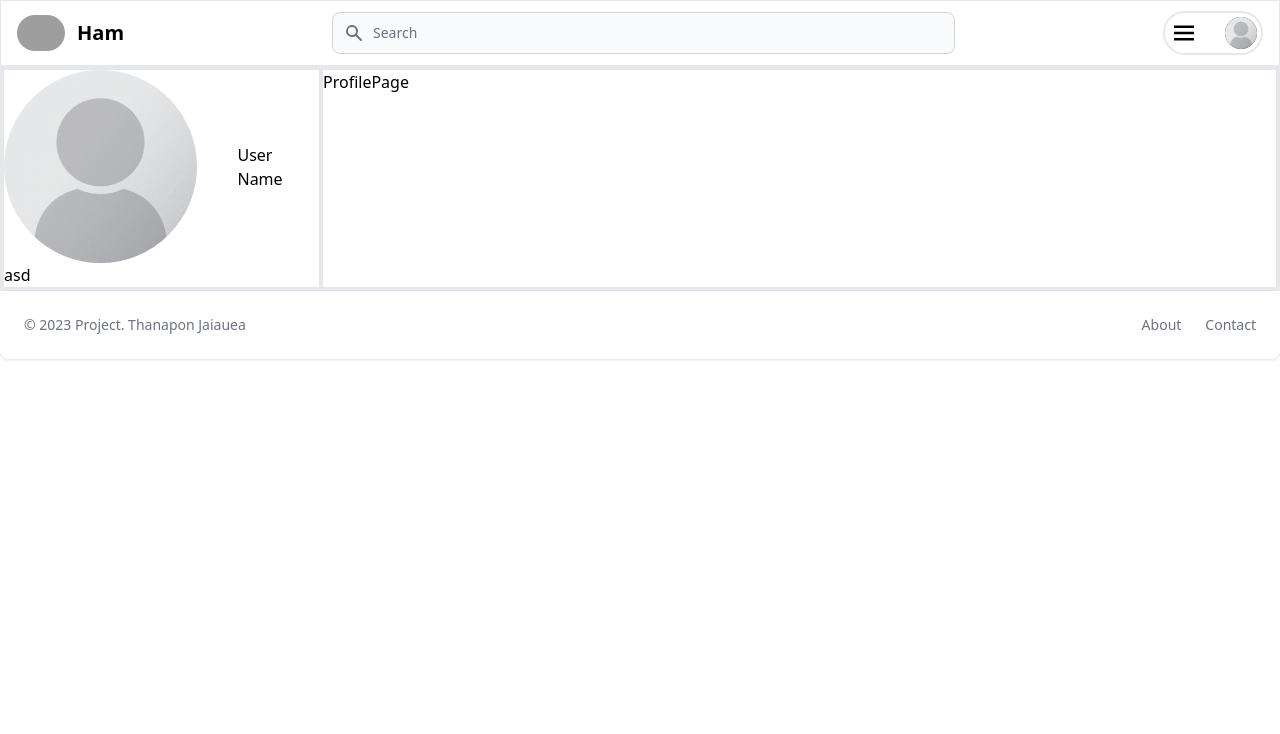
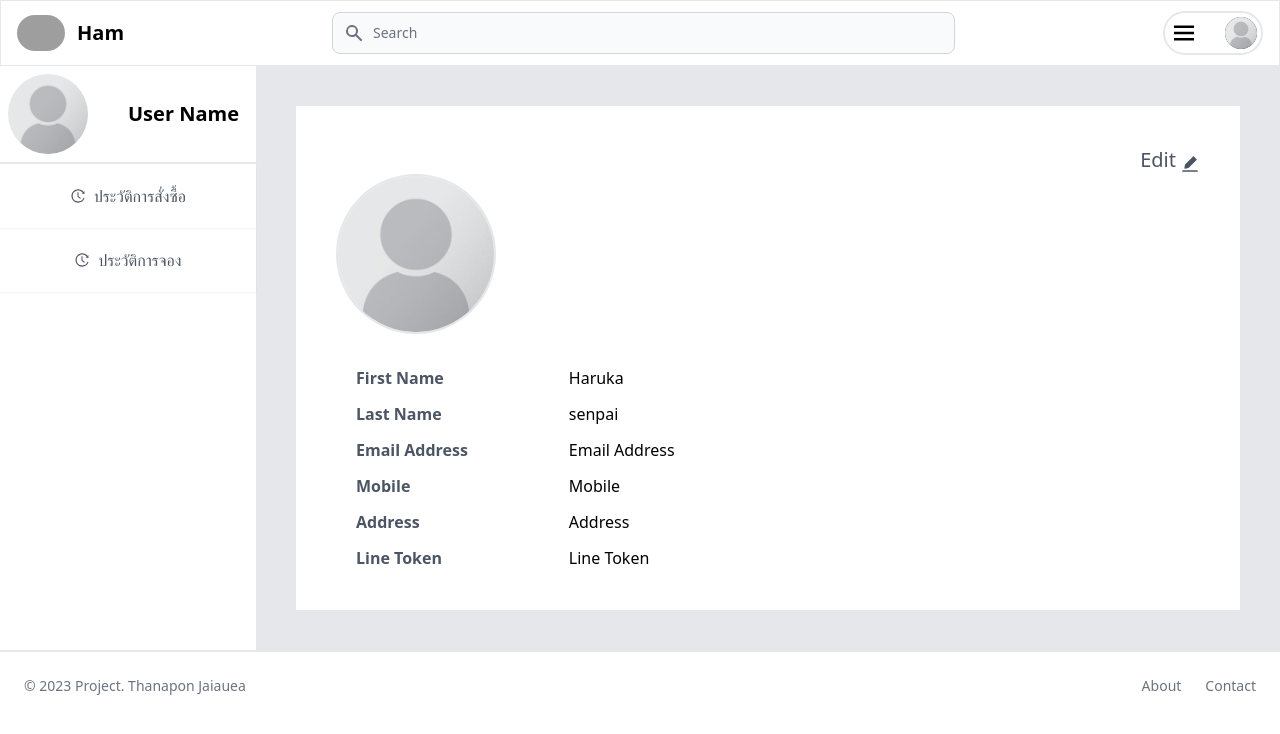
Before and after one commit to Thanapon13/ProjectBooking-frontEnd, a React (Create React App) app in the folder projectsellreserve/: page /profile in a window 1280 px wide. Shown: the top 734 px of the page. Built offline with nearby package versions, Linux system fonts and the light colour scheme; grey boxes are pictures that could not be loaded.

Commit message:
webProfile 4 3 2023

```diff
--- /dev/null
+++ b/projectsellreserve/src/components/EditProfile.js
@@ -0,0 +1,161 @@
+import "flowbite";
+import profileUser from "../assets/blank.png";
+import { AiFillEdit } from "react-icons/ai";
+export default function EditProfile() {
+  return (
+    <div>
+      <div class="text-center">
+        <button
+          class="flex justify-end items-end"
+          type="button"
+          data-drawer-target="drawer-right-example"
+          data-drawer-show="drawer-right-example"
+          data-drawer-placement="right"
+          aria-controls="drawer-right-example"
+        >
+          <p className="text-xl pr-1 text-gray-600">Edit</p>
+          <i className="text-xl text-gray-600">
+            <AiFillEdit />{" "}
+          </i>
+        </button>
+      </div>
+
+      {/* <!-- drawer component --> */}
+      <div
+        id="drawer-right-example"
+        class="fixed top-0 right-0 z-40 w-[500px] h-screen p-4 overflow-y-auto transition-transform translate-x-full bg-white w-80 dark:bg-gray-800"
+        tabindex="-1"
+        aria-labelledby="drawer-right-label"
+      >
+        <button
+          type="button"
+          data-drawer-hide="drawer-right-example"
+          aria-controls="drawer-right-example"
+          class="text-gray-400 bg-transparent hover:bg-gray-200 hover:text-gray-900 rounded-lg text-sm p-1.5 absolute top-2.5 right-2.5 inline-flex items-center dark:hover:bg-gray-600 dark:hover:text-white"
+        >
+          <svg
+            aria-hidden="true"
+            class="w-5 h-5"
+            fill="currentColor"
+            viewBox="0 0 20 20"
+            xmlns="http://www.w3.org/2000/svg"
+          >
+            <path
+              fill-rule="evenodd"
+              d="M4.293 4.293a1 1 0 011.414 0L10 8.586l4.293-4.293a1 1 0 111.414 1.414L11.414 10l4.293 4.293a1 1 0 01-1.414 1.414L10 11.414l-4.293 4.293a1 1 0 01-1.414-1.414L8.586 10 4.293 5.707a1 1 0 010-1.414z"
+              clip-rule="evenodd"
+            ></path>
+          </svg>
+          <span class="sr-only">Close menu</span>
+        </button>
+
+        <div className="text-center mt-5 mx-5">
+          <button className="flex justify-around">
+            <img
+              src={profileUser}
+              className="m-auto h-20 w-20 rounded-full border text-gray-600"
+            />
+
+            <input
+              type="file"
+              className="text-xs text-grey-500
+              hover:file:cursor-pointer hover:file:bg-grey-300
+              hover:file:text-blue-500 m-auto w-1/2
+            "
+            />
+          </button>
+        </div>
+
+        <div className="flex flex-col gap-2 py-4 px-8">
+          <label htmlFor="fname" className="block text-xs text-gray-900">
+            First Name
+          </label>
+          <input
+            type="text"
+            name="fname"
+            className=" block w-full bg-gray-100 text-gray-900 text-xs border-none"
+            placeholder="FirstName"
+            autocomplete="off"
+          />
+        </div>
+
+        <div className="flex flex-col gap-2 py-4 px-8">
+          <label htmlFor="fname" className="block text-xs text-gray-900">
+            Last Name
+          </label>
+          <input
+            type="text"
+            name="fname"
+            className=" block w-full bg-gray-100 text-gray-900 text-xs border-none"
+            placeholder="LastName"
+            autocomplete="off"
+          />
+        </div>
+
+        <div className="flex flex-col gap-2 py-4 px-8">
+          <label htmlFor="fname" className="block text-xs text-gray-900">
+            Email Address
+          </label>
+          <input
+            type="text"
+            name="emailaddress"
+            className=" block w-full bg-gray-100 text-gray-900 text-xs border-none"
+            placeholder=" EmailAddress"
+            autocomplete="off"
+          />
+        </div>
+
+        <div className="flex flex-col gap-2 py-4 px-8">
+          <label htmlFor="fname" className="block text-xs text-gray-900">
+            Mobile
+          </label>
+          <input
+            type="text"
+            name="fname"
+            className=" block w-full bg-gray-100 text-gray-900 text-xs border-none"
+            placeholder=" Mobile"
+            autocomplete="off"
+          />
+        </div>
+
+        <div className="flex flex-col gap-2 py-4 px-8">
+          <label htmlFor="fname" className="block text-xs text-gray-900">
+            Address
+          </label>
+          <input
+            type="text"
+            name="address"
+            className=" block w-full bg-gray-100 text-gray-900 text-xs border-none"
+            placeholder=" Mobile"
+            autocomplete="off"
+          />
+        </div>
+
+        <div className="flex flex-col gap-2 py-4 px-8">
+          <label htmlFor="fname" className="block text-xs text-gray-900">
+            Line Token
+          </label>
+          <input
+            type="text"
+            name="address"
+            className=" block w-full bg-gray-100 text-gray-900 text-xs border-none"
+            placeholder=" linetoken"
+            autocomplete="off"
+          />
+        </div>
+
+        <div className="flex justify-center">
+          <button className="bg-green-600 hover:bg-green-500 px-4 py-2 mr-3 text-sm text-white">
+            save
+          </button>
+          <button
+            type="button"
+            className="bg-gray-400 hover:bg-gray-300 px-3 py-1 text-sm text-white"
+          >
+            cancel
+          </button>
+        </div>
+      </div>
+    </div>
+  );
+}
--- a/projectsellreserve/src/layouts/footer.js
+++ b/projectsellreserve/src/layouts/footer.js
@@ -1,11 +1,11 @@
 import "flowbite";
 export default function Footer() {
   return (
-    <footer className="m-[0] p-[0] box-border bg-fixed bg-white rounded-lg shadow m-4 dark:bg-gray-800">
+    <footer className="m-[0] p-[0] box-border bg-fixed bg-white">
       <div className="w-full mx-auto container md:p-6 p-4 md:flex md:items-center md:justify-between">
         <span className="text-sm text-gray-500 sm:text-center dark:text-gray-400">
           © 2023{" "}
-          <a href="https://flowbite.com/" className="hover:underline">
+          <a href="#" className="hover:underline">
             Project
           </a>
           . Thanapon Jaiauea
--- a/projectsellreserve/src/layouts/header.js
+++ b/projectsellreserve/src/layouts/header.js
@@ -4,6 +4,10 @@ import { BiMenu } from "react-icons/bi";
 import LoginPage from "../pages/LoginPage";
 import { useState } from "react";
 import RegisterPage from "../pages/Register";
+import { AiFillEdit, AiOutlineLogin } from "react-icons/ai";
+import { FaHouseUser } from "react-icons/fa";
+import { BsFillCartFill } from "react-icons/bs";
+import { MdLogout } from "react-icons/md";
 
 export default function HeaderNavbar() {
   const [ModalLogin, setModalLogin] = useState(false);
@@ -78,9 +82,12 @@ export default function HeaderNavbar() {
                     <a
                       onClick={toggleModal}
                       href="#"
-                      className="block px-4 py-2 text-sm text-gray-700 hover:bg-gray-100 dark:hover:bg-gray-600 dark:text-gray-200 dark:hover:text-white"
+                      className="flex items-center gap-3 block px-4 py-2 text-sm text-gray-700 hover:bg-gray-100 dark:hover:bg-gray-600 dark:text-gray-200 dark:hover:text-white"
                     >
-                      เข้าสู่ระบบ
+                      <i>
+                        <AiOutlineLogin />
+                      </i>
+                      <p>เข้าสู่ระบบ</p>
                     </a>
                   </li>
 
@@ -89,7 +96,7 @@ export default function HeaderNavbar() {
                     <a
                       href="#"
                       onClick={toggleRegister}
-                      className="block px-4 py-2 text-sm text-gray-700 hover:bg-gray-100 dark:hover:bg-gray-600 dark:text-gray-200 dark:hover:text-white"
+                      className="flex items-center gap-3 block px-4 py-2 text-sm text-gray-700 hover:bg-gray-100 dark:hover:bg-gray-600 dark:text-gray-200 dark:hover:text-white"
                     >
                       ลงทะเบียน
                     </a>
@@ -98,26 +105,48 @@ export default function HeaderNavbar() {
                 <li>
                   <a
                     href="/profile"
-                    className="block px-4 py-2 text-sm text-gray-700 hover:bg-gray-100 dark:hover:bg-gray-600 dark:text-gray-200 dark:hover:text-white"
+                    className="flex items-center gap-3 block px-4 py-2 text-sm text-gray-700 hover:bg-gray-100 dark:hover:bg-gray-600 dark:text-gray-200 dark:hover:text-white"
                   >
-                    บัญชีผู้ใช้
-                  </a>
-                </li>
-                <li>
-                  <a
-                    href="#"
-                    className="block px-4 py-2 text-sm text-gray-700 hover:bg-gray-100 dark:hover:bg-gray-600 dark:text-gray-200 dark:hover:text-white"
-                  >
-                    ประวัติการสั่งซื้อ
+                    <i>
+                      <FaHouseUser />{" "}
+                    </i>
+                    <p>บัญชีผู้ใช้</p>
                   </a>
                 </li>
 
                 <li>
                   <a
                     href="#"
-                    className="block px-4 py-2 text-sm text-gray-700 hover:bg-gray-100 dark:hover:bg-gray-600 dark:text-gray-200 dark:hover:text-white"
+                    className="flex items-center gap-3 block px-4 py-2 text-sm text-gray-700 hover:bg-gray-100 dark:hover:bg-gray-600 dark:text-gray-200 dark:hover:text-white"
                   >
-                    ออกจากระบบ
+                    <i>
+                      <BsFillCartFill />
+                    </i>
+                    <p>ตะกร้าสินค้าของคุณ</p>
+                  </a>
+                </li>
+
+                <li>
+                  <a
+                    href="#"
+                    className="flex items-center gap-3 block px-4 py-2 text-sm text-gray-700 hover:bg-gray-100 dark:hover:bg-gray-600 dark:text-gray-200 dark:hover:text-white"
+                  >
+                    <i>
+                      <AiFillEdit />
+                    </i>
+                    <p>ประวัติการสั่งซื้อ</p>
+                  </a>
+                </li>
+
+                <li>
+                  <a
+                    href="#"
+                    className="flex items-center gap-3 block px-4 py-2 text-sm text-gray-700 hover:bg-gray-100 dark:hover:bg-gray-600 dark:text-gray-200 dark:hover:text-white"
+                  >
+                    <i>
+                      <MdLogout />
+                    </i>
+                    <p>ออกจากระบบ</p>
                   </a>
                 </li>
               </ul>
--- a/projectsellreserve/src/pages/ProductRoomPage.js
+++ b/projectsellreserve/src/pages/ProductRoomPage.js
@@ -14,7 +14,7 @@ export default function ProductRoomPage() {
   return (
     <div>
       <div className="w-[80%] m-auto flex flex-col gap-10">
-        <div className="flex flex-col justify-center items-start gap-5">
+        <div className="flex flex-col justify-center items-start gap-5rounded-full">
           {/* room title box 1 */}
           <div>
             <h1 className="font-bold text-[26px]">Room Name</h1>
--- a/projectsellreserve/src/pages/Profile.js
+++ b/projectsellreserve/src/pages/Profile.js
@@ -1,30 +1,74 @@
 import profileUser from "../assets/blank.png";
-
+import { AiOutlineHistory } from "react-icons/ai";
+import EditProfile from "../components/EditProfile";
 export default function ProfilePage() {
   return (
-    <div className="w-screen border-2 flex">
+    <div className="flex bg-[#E5E7EB] border-b-2">
       {/* Left */}
-      <div className="border-2 w-1/4">
-        <div className="flex justify-start items-center gap-10">
+      <div className=" w-[20%]  bg-white">
+        <div className="flex justify-start items-center gap-10 p-2 border-b-2">
           <div>
             <img
               alt="img"
               src={profileUser}
-              className="w-[200px] rounded-full"
+              className="w-[80px] rounded-full"
             />
           </div>
           <div>
-            <h1>User Name</h1>
+            <h1 className="font-bold text-[20px]">User Name</h1>
           </div>
         </div>
+
         <nav>
-          <p>asd</p>
+          <a
+            href="#"
+            className="flex items-center justify-center py-5 shadow-sm hover:bg-gray-100"
+          >
+            <i className="text-m pr-2 text-gray-600">
+              <AiOutlineHistory />
+            </i>
+            <h1 className="text-m text-gray-600">ประวัติการสั่งซื้อ</h1>
+          </a>
+
+          <a
+            href="#"
+            className="flex items-center justify-center py-5 shadow-sm hover:bg-gray-100"
+          >
+            <i className="text-m pr-2 text-gray-600">
+              <AiOutlineHistory />
+            </i>
+            <h1 className="text-m text-gray-600">ประวัติการจอง</h1>
+          </a>
         </nav>
       </div>
 
       {/* Right */}
-      <div className="border-2 w-3/4">
-        <p>ProfilePage</p>
+      <div className="w-[80%]">
+        <div className="bg-white m-10 p-10">
+          <div className="flex justify-end items-end">
+            <EditProfile />
+          </div>
+
+          <img src={profileUser} className="h-40 w-40 rounded-full border-2" />
+          <div className="flex">
+            <div className="mt-8 mx-5 space-y-3 text-md font-bold w-1/5 text-gray-600">
+              <p>First Name</p>
+              <p>Last Name</p>
+              <p>Email Address</p>
+              <p>Mobile</p>
+              <p>Address</p>
+              <p>Line Token</p>
+            </div>
+            <div className="mt-8 mx-5 space-y-3 text-md text-md">
+              <p>Haruka</p>
+              <p>senpai</p>
+              <p>Email Address</p>
+              <p>Mobile</p>
+              <p>Address</p>
+              <p>Line Token</p>
+            </div>
+          </div>
+        </div>
       </div>
     </div>
   );
```
